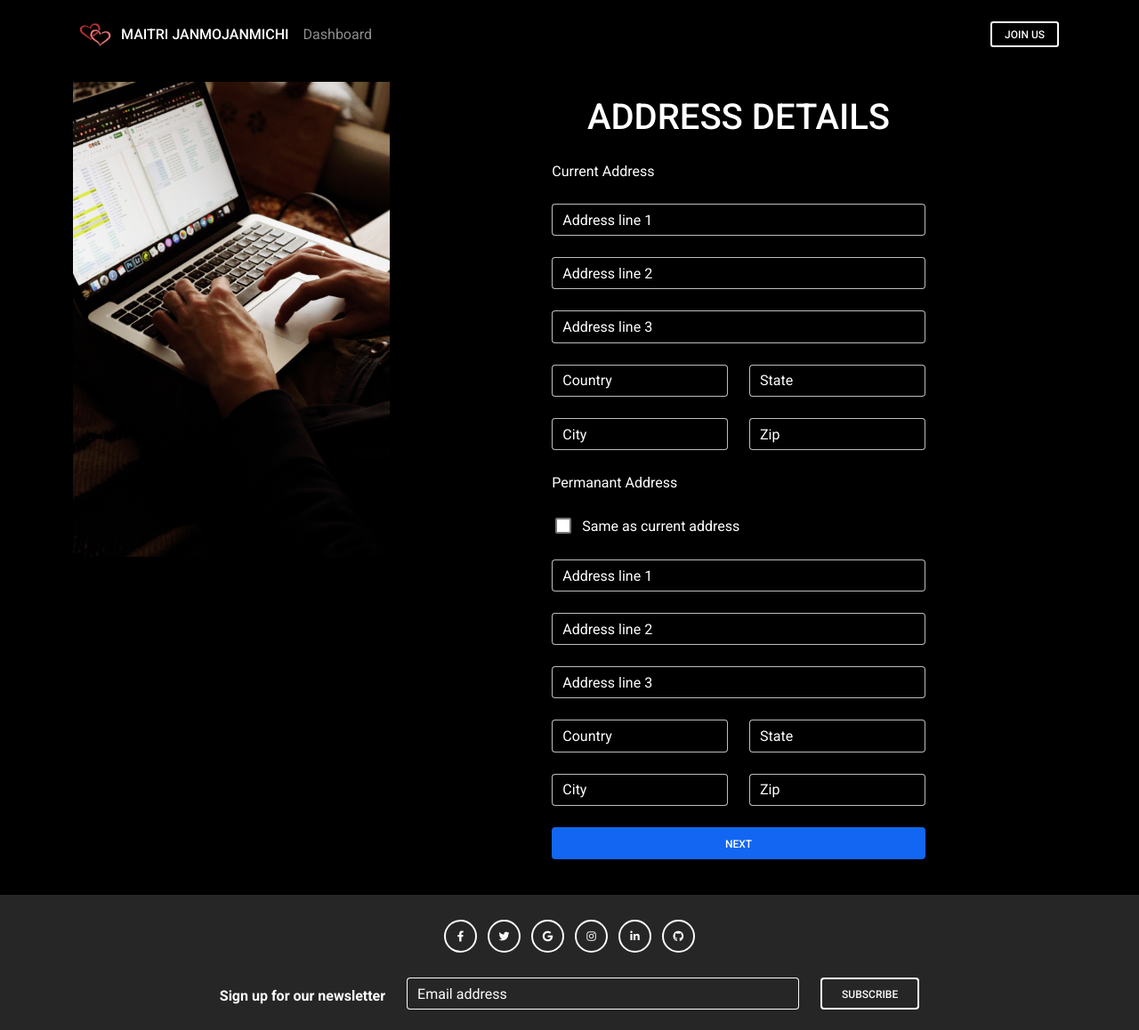
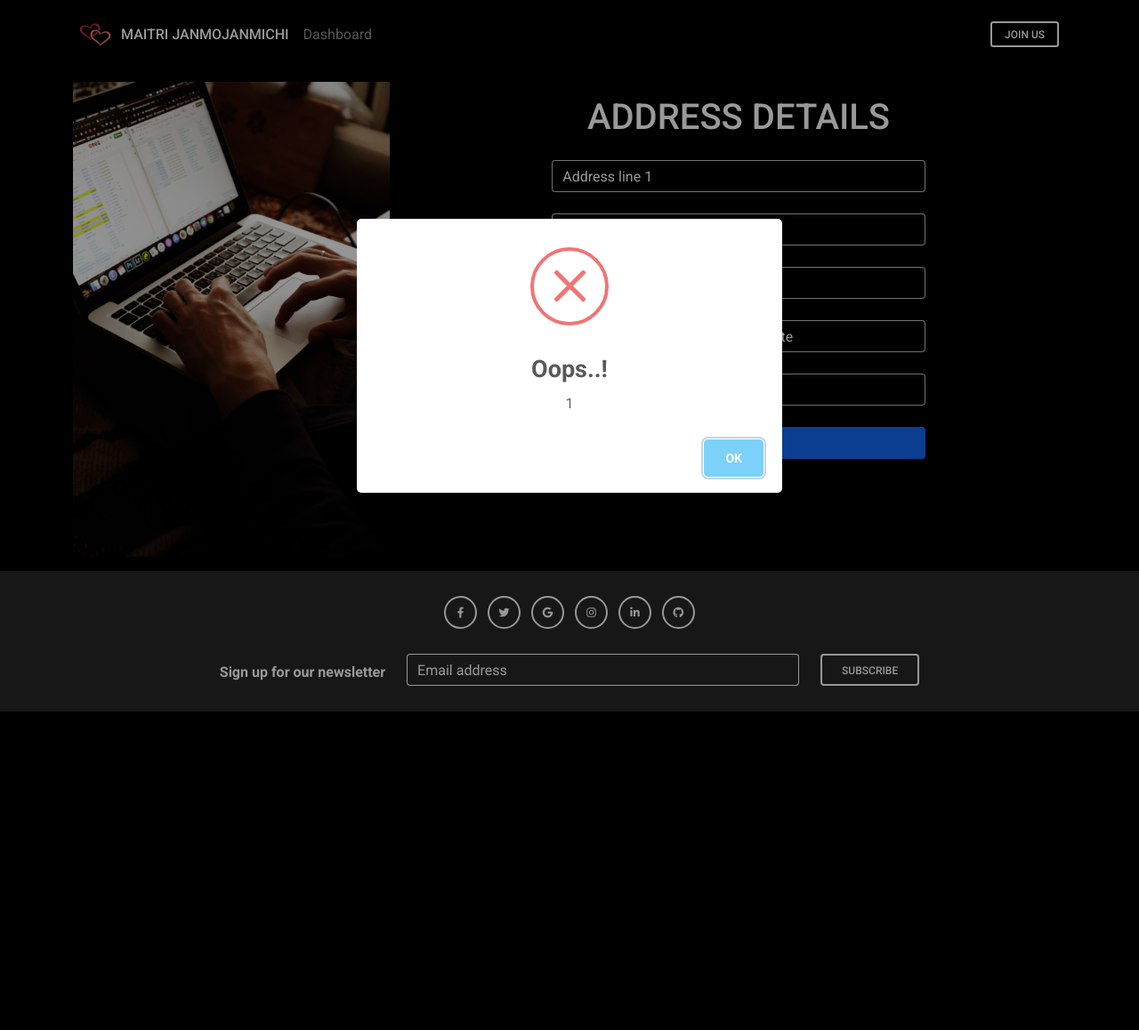
Before and after one commit to TheLogicalNights/matrimonial-website, a PHP site: page /address.php in a window 1280 px wide. Shown: the top 1158 px of the page at 89% size. After the commit the page ends 800 px from the top, so only its background shows below. Run offline with PHP 8.4, Linux system fonts and the light colour scheme; the visitor is signed in with stand-in values (Sample User, id 1); some libraries are stand-ins or nearby versions.

Commit message:
Added address details

```diff
--- a/address.php
+++ b/address.php
@@ -1,3 +1,10 @@
+<?php
+    session_start();
+    if(!isset($_SESSION['userid']))
+    {
+        header("Location: joinus.php" );
+    }
+?>
 <!DOCTYPE html>
 <html lang="en">
 
@@ -15,6 +22,8 @@
     <link rel="stylesheet" href="css/mdb.min.css" />
     <!-- Custom styles -->
     <link rel="stylesheet" href="css/style.css" />
+    <!-- sweet alert  -->
+    <script src="https://unpkg.com/sweetalert/dist/sweetalert.min.js"></script>
 </head>
 
 <body class="body">
@@ -26,6 +35,18 @@
         ?>
         <!-- Navbar -->
         <main>
+        <?php
+            if(isset($_SESSION['alreadyentereddetails']))
+            {
+                echo '
+                <script>
+                    swal("Oops..!", "'.$_SESSION['alreadyentereddetails'].'", "error");
+                </script>
+                ';
+                unset($_SESSION['alreadyentereddetails']);
+            }
+
+        ?>
             <section class="login">
                 <div class="container py-3">
                     <div class="row">
@@ -37,35 +58,34 @@
                                 <div class="col-lg-7 mx-auto text-white">
                                     <h1 class="mt-3 mb-4 text-center">ADDRESS DETAILS</h1>
                                     <!-- form -->
-                                    <form>
-                                        <label class="form-label text-white mb-4 text-left">Current Address</label>
+                                    <form action="./code.php" method="POST" method="POST">
                                         <div class="form-outline mb-4">
-                                            <input type="text" id="cAddress1" class="form-control" required />
+                                            <input type="text" id="cAddress1" name="caddress1" class="form-control" required />
                                             <label class="form-label text-white" for="cAddress1">Address line 1</label>
                                         </div>
 
                                         <!-- Text input -->
                                         <div class="form-outline mb-4">
-                                            <input type="text" id="cAddress2" class="form-control" required />
+                                            <input type="text" id="cAddress2" name="caddress2" class="form-control" required />
                                             <label class="form-label text-white" for="cAddress2">Address line 2</label>
                                         </div>
 
                                         <!-- Text input -->
                                         <div class="form-outline mb-4">
-                                            <input type="text" id="cAddress3" class="form-control" required />
+                                            <input type="text" id="cAddress3" name="caddress3" class="form-control" required />
                                             <label class="form-label text-white" for="cAddress3">Address line 3</label>
                                         </div>
 
                                         <div class="row mb-4">
                                             <div class="col">
                                                 <div class="form-outline">
-                                                    <input type="text" id="cCountry" class="form-control" required />
+                                                    <input type="text" id="cCountry" name="ccountry" class="form-control" required />
                                                     <label class="form-label text-white" for="cCountry">Country</label>
                                                 </div>
                                             </div>
                                             <div class="col">
                                                 <div class="form-outline">
-                                                    <input type="text" id="cState" class="form-control" required />
+                                                    <input type="text" id="cState" name="cstate" class="form-control" required />
                                                     <label class="form-label text-white" for="cState">State</label>
                                                 </div>
                                             </div>
@@ -73,73 +93,19 @@
                                         <div class="row mb-4">
                                             <div class="col">
                                                 <div class="form-outline">
-                                                    <input type="text" id="cCity" class="form-control" required />
+                                                    <input type="text" id="cCity" name="ccity" class="form-control" required />
                                                     <label class="form-label text-white" for="cCity">City</label>
                                                 </div>
                                             </div>
                                             <div class="col">
                                                 <div class="form-outline">
-                                                    <input type="text" id="cZip" class="form-control" required />
+                                                    <input type="text" id="cZip" name="czip" class="form-control" required />
                                                     <label class="form-label text-white" for="cZip">Zip <Code></Code></label>
                                                 </div>
                                             </div>
                                         </div>
-                                        <label class="form-label text-white mb-4 text-left">Permanant Address</label>
-                                        <div class="form-outline mb-4">
-                                            <input class="form-check-input ms-1" type="checkbox" value="" id="flexCheckDefault" onclick="checkAddress()" />
-                                            <label class="form-check-label" for="flexCheckDefault">
-                                                Same as current address
-                                            </label>
-                                        </div>
-                                        <div id="permanantaddress">
-                                            <div class="form-outline mb-4">
-                                                <input type="text" id="pAddress1" class="form-control" required />
-                                                <label class="form-label text-white" for="pAddress1">Address line 1</label>
-                                            </div>
-
-                                            <!-- Text input -->
-                                            <div class="form-outline mb-4">
-                                                <input type="text" id="pAddress2" class="form-control" required />
-                                                <label class="form-label text-white" for="pAddress2">Address line 2</label>
-                                            </div>
-
-                                            <!-- Text input -->
-                                            <div class="form-outline mb-4">
-                                                <input type="text" id="pAddress3" class="form-control" required />
-                                                <label class="form-label text-white" for="pAddress3">Address line 3</label>
-                                            </div>
-
-                                            <div class="row mb-4">
-                                                <div class="col">
-                                                    <div class="form-outline">
-                                                        <input type="text" id="pCountry" class="form-control" required />
-                                                        <label class="form-label text-white" for="pCountry">Country</label>
-                                                    </div>
-                                                </div>
-                                                <div class="col">
-                                                    <div class="form-outline">
-                                                        <input type="text" id="pState" class="form-control" required />
-                                                        <label class="form-label text-white" for="pState">State</label>
-                                                    </div>
-                                                </div>
-                                            </div>
-                                            <div class="row mb-4">
-                                                <div class="col">
-                                                    <div class="form-outline">
-                                                        <input type="text" id="pCity" class="form-control" required />
-                                                        <label class="form-label text-white" for="pCity">City</label>
-                                                    </div>
-                                                </div>
-                                                <div class="col">
-                                                    <div class="form-outline">
-                                                        <input type="text" id="pZip" class="form-control" required />
-                                                        <label class="form-label text-white" for="pZip">Zip <Code></Code></label>
-                                                    </div>
-                                                </div>
-                                            </div>
-                                        </div>
                                         <!-- Submit button -->
-                                        <button type="submit" class="btn btn-primary btn-block mb-4">Next</button>
+                                        <button type="submit" name="addressinfo" class="btn btn-primary btn-block mb-4">Next</button>
                                     </form>
                                 </div>
                             </div>
```
